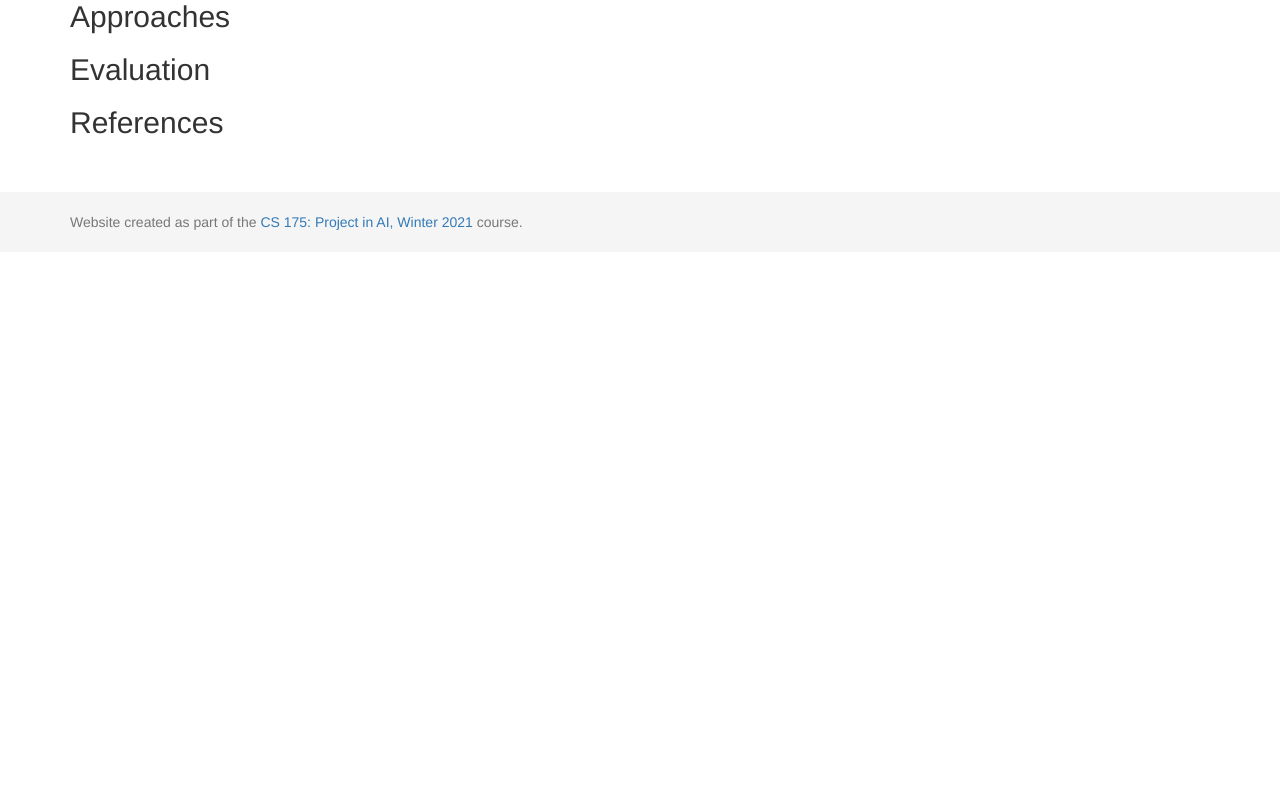
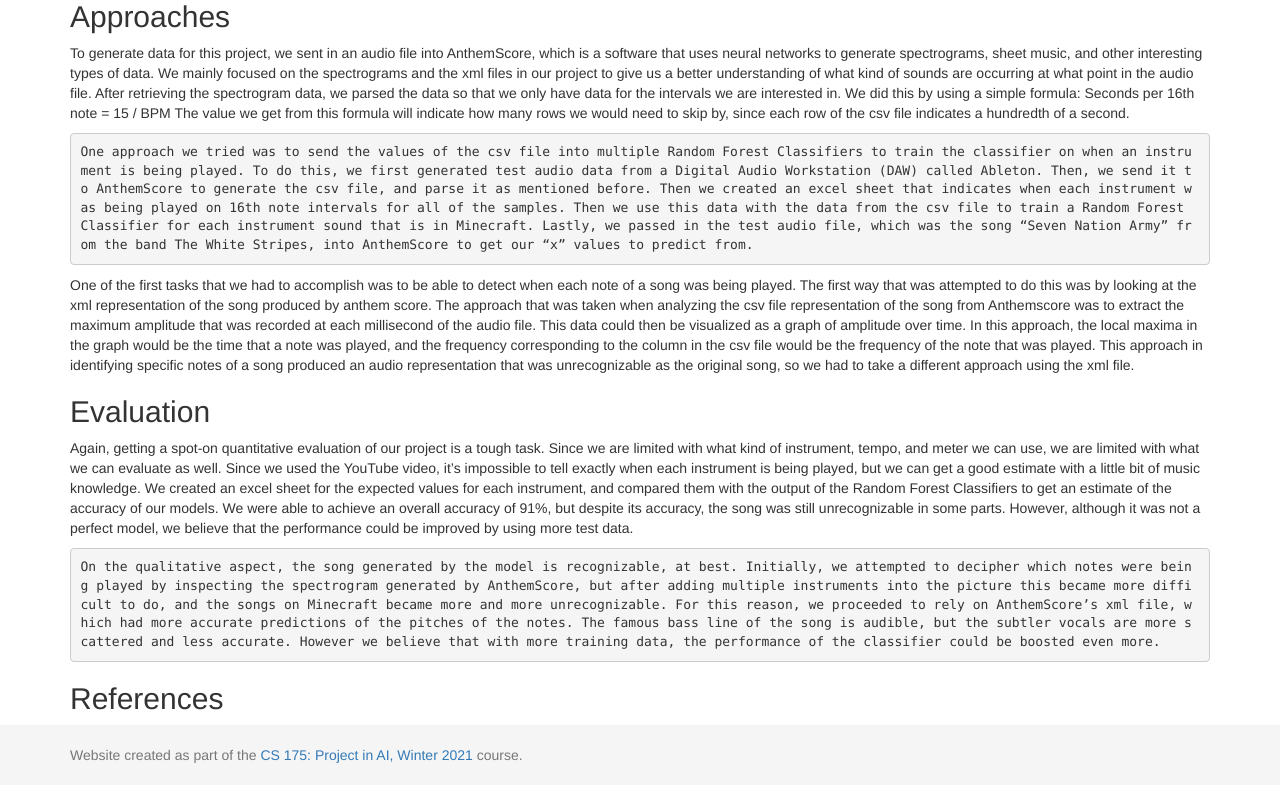
Before and after one commit to rhorikaw/LilSteve, a Jekyll site: the page built from docs/final.md, in a window 1280 px wide and 1400 px high, scrolled down 533 px. Shown: the part 615-1400 px from the top of the window. Built offline with Jekyll 4.4.1, drawn with Linux system fonts in a browser that asks for light colours.

Commit message:
Update final.md

```diff
--- a/docs/final.md
+++ b/docs/final.md
@@ -13,7 +13,17 @@
 (Minecraft Circuit Program Output)
 
 ## Approaches
+To generate data for this project, we sent in an audio file into AnthemScore, which is a software that uses neural networks to generate spectrograms, sheet music, and other interesting types of data. We mainly focused on the spectrograms and the xml files in our project to give us a better understanding of what kind of sounds are occurring at what point in the audio file. After retrieving the spectrogram data, we parsed the data so that we only have data for the intervals we are interested in. We did this by using a simple formula:
+    Seconds per 16th note = 15 / BPM
+The value we get from this formula will indicate how many rows we would need to skip by, since each row of the csv file indicates a hundredth of a second.
+
+    One approach we tried was to send the values of the csv file into multiple Random Forest Classifiers to train the classifier on when an instrument is being played. To do this, we first generated test audio data from a Digital Audio Workstation (DAW) called Ableton. Then, we send it to AnthemScore to generate the csv file, and parse it as mentioned before. Then we created an excel sheet that indicates when each instrument was being played on 16th note intervals for all of the samples. Then we use this data with the data from the csv file to train a Random Forest Classifier for each instrument sound that is in Minecraft. Lastly, we passed in the test audio file, which was the song “Seven Nation Army” from the band The White Stripes, into AnthemScore to get our “x” values to predict from.
+
+One of the first tasks that we had to accomplish was to be able to detect when each note of a song was being played. The first way that was attempted to do this was by looking at the xml representation of the song produced by anthem score. The approach that was taken when analyzing the csv file representation of the song from Anthemscore was to extract the maximum amplitude that was recorded at each millisecond of the audio file. This data could then be visualized as a graph of amplitude over time. In this approach, the local maxima in the graph would be the time that a note was played, and the frequency corresponding to the column in the csv file would be the frequency of the note that was played. This approach in identifying specific notes of a song produced an audio representation that was unrecognizable as the original song, so we had to take a different approach using the xml file.
 
 ## Evaluation
+Again, getting a spot-on quantitative evaluation of our project is a tough task. Since we are limited with what kind of instrument, tempo, and meter we can use, we are limited with what we can evaluate as well. Since we used the YouTube video, it’s impossible to tell exactly when each instrument is being played, but we can get a good estimate with a little bit of music knowledge. We created an excel sheet for the expected values for each instrument, and compared them with the output of the Random Forest Classifiers to get an estimate of the accuracy of our models. We were able to achieve an overall accuracy of 91%, but despite its accuracy, the song was still unrecognizable in some parts. However, although it was not a perfect model, we believe that the performance could be improved by using more test data.
+
+    On the qualitative aspect, the song generated by the model is recognizable, at best. Initially, we attempted to decipher which notes were being played by inspecting the spectrogram generated by AnthemScore, but after adding multiple instruments into the picture this became more difficult to do, and the songs on Minecraft became more and more unrecognizable. For this reason, we proceeded to rely on AnthemScore’s xml file, which had more accurate predictions of the pitches of the notes. The famous bass line of the song is audible, but the subtler vocals are more scattered and less accurate. However we believe that with more training data, the performance of the classifier could be boosted even more.
 
 ## References
```
